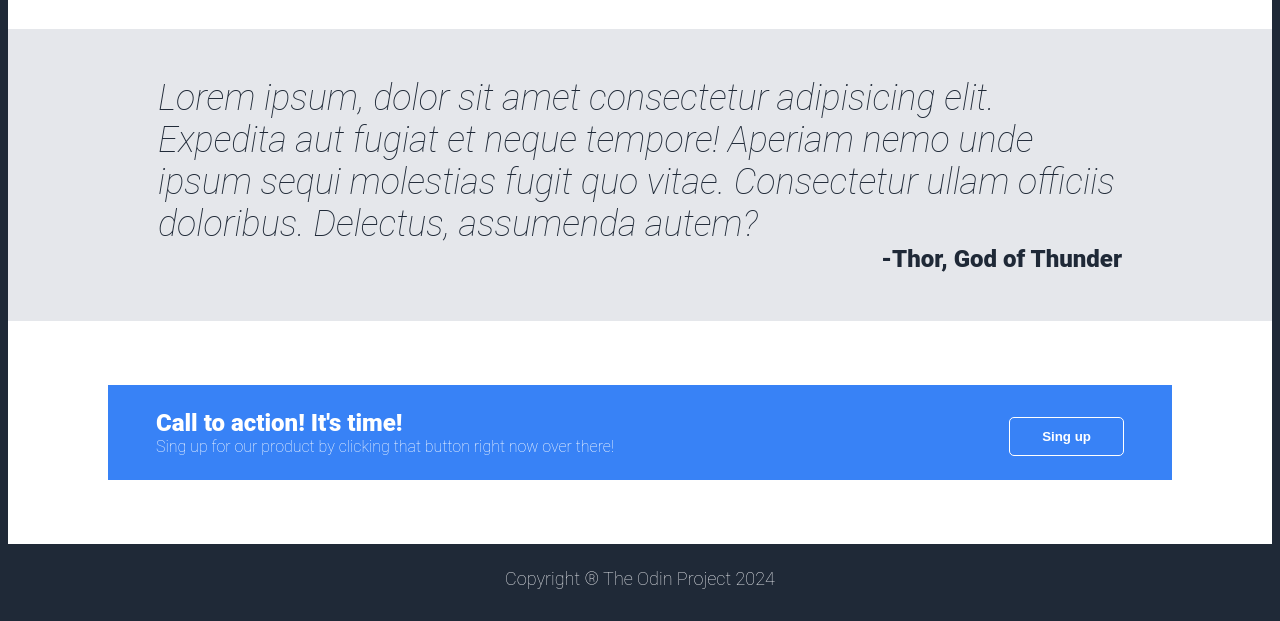
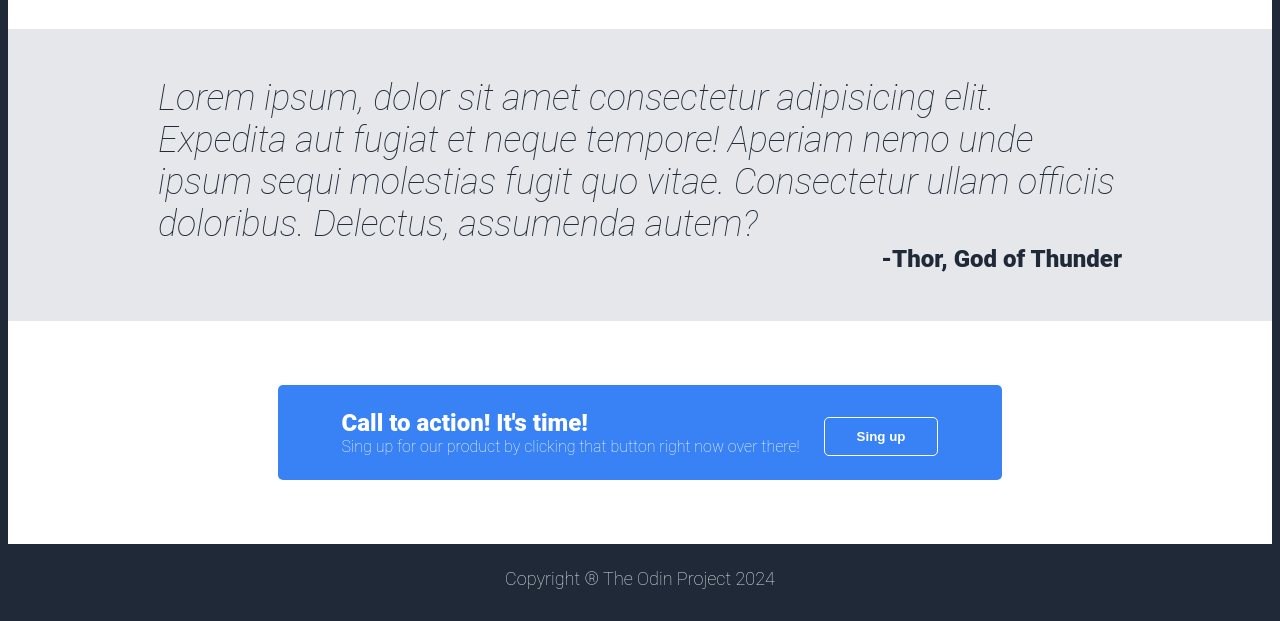
Before and after one commit to kroxon/Landing-Page, a plain HTML site: page index.html in a window 1280 px wide. Shown: the part 771-1392 px from the top of the page. Drawn offline with Linux system fonts and the light colour scheme.

Commit message:
Repair Call section
Added right margins, paddings and justify-content.

```diff
--- a/style.css
+++ b/style.css
@@ -133,14 +133,21 @@ button {
 
 .call {
     background-color: white;
+    padding-left: auto;
+    padding-right: auto;
+    display: flex;
+    justify-content: center;
 }
 
 .blue-card {
     background-color: #3882F6;
-    margin: 64px 100px;
-    padding: 24px 48px;
+    margin: 64px 0;
+    width: fit-content;
+    padding: 24px 64px;
     display: flex;
-    justify-content: space-between;
+    justify-content: center;
+    gap: 24px;
+    border-radius: 5px;
 }
 
 .calling {
```
